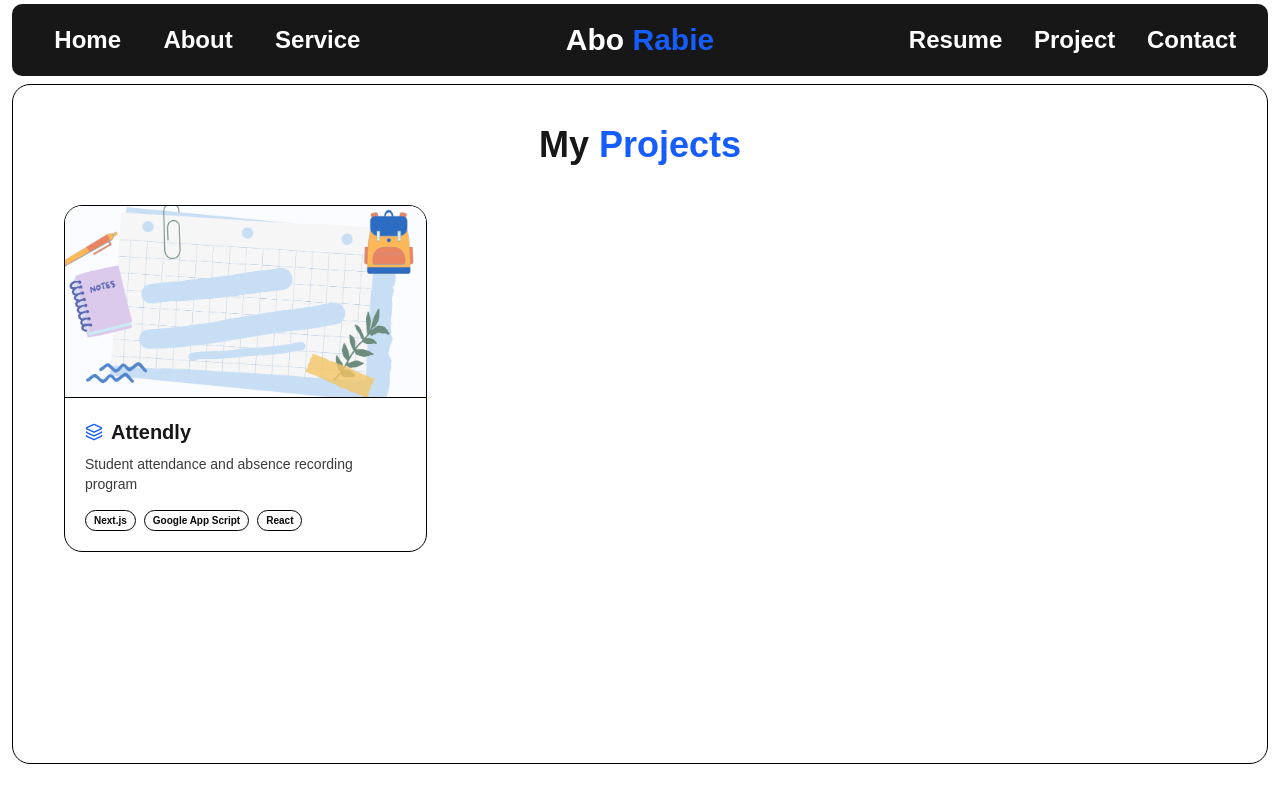
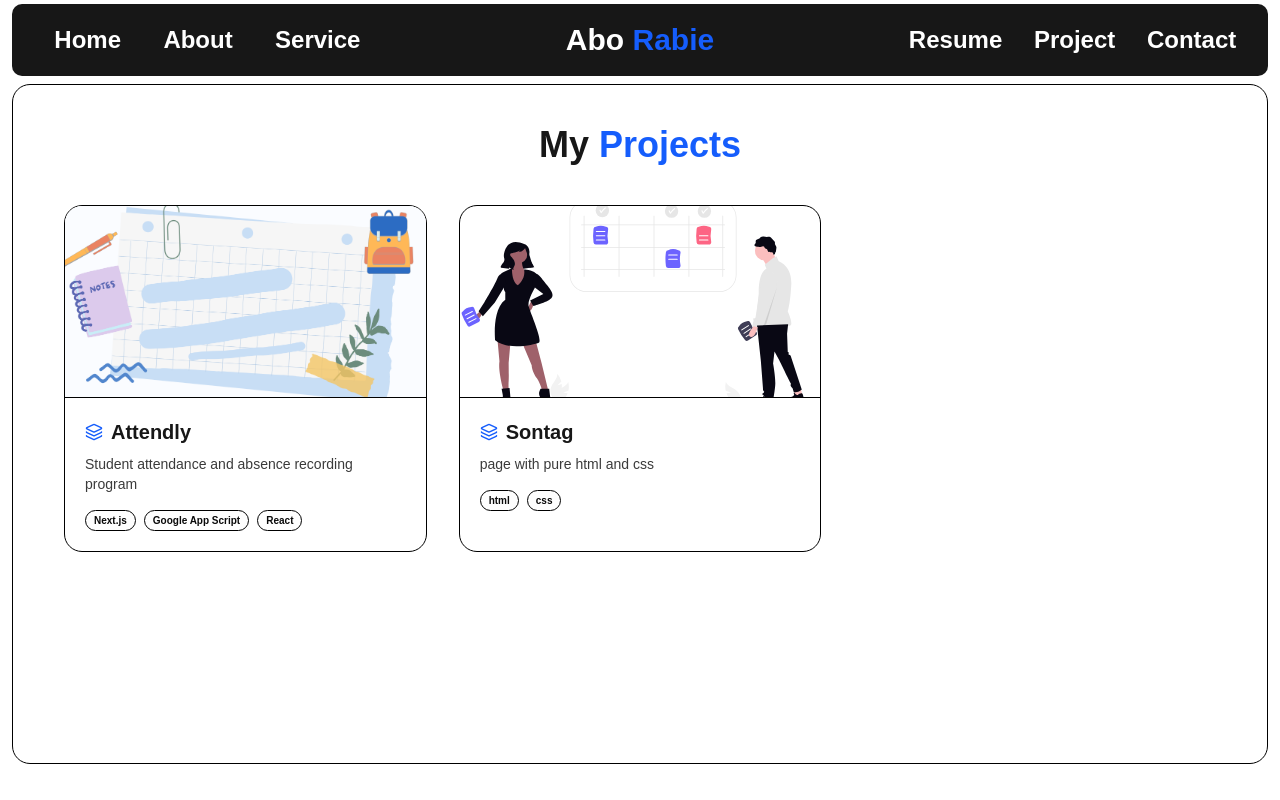
Before and after one commit to mohamedra44/my-portfolio, a Next.js app: page /Project in a window 1280 px wide. Built offline with nearby package versions, Linux system fonts and the light colour scheme.

Commit message:
add project sontag

```diff
--- a/src/app/Project/page.js
+++ b/src/app/Project/page.js
@@ -11,6 +11,14 @@ export default function Projects() {
       github: "https://github.com/mohamedra44/attendly",
       live: "https://attendly-neon.vercel.app/",
       tags: ["Next.js", "Google App Script", "React"],
+    },
+    {
+      title: "Sontag",
+      description: "page with pure html and css",
+      image: "/undraw_our-solution_qv3b.svg",
+      github: "https://github.com/mohamedra44/sontag",
+      live: "https://mohamedra44.github.io/sontag/",
+      tags: ["html", "css"],
     },
     // تقدر تضيف مشاريع أكتر هنا بنفس الطريقة
   ];
```
Also changed, not shown: public/undraw_our-solution_qv3b.svg (added).
